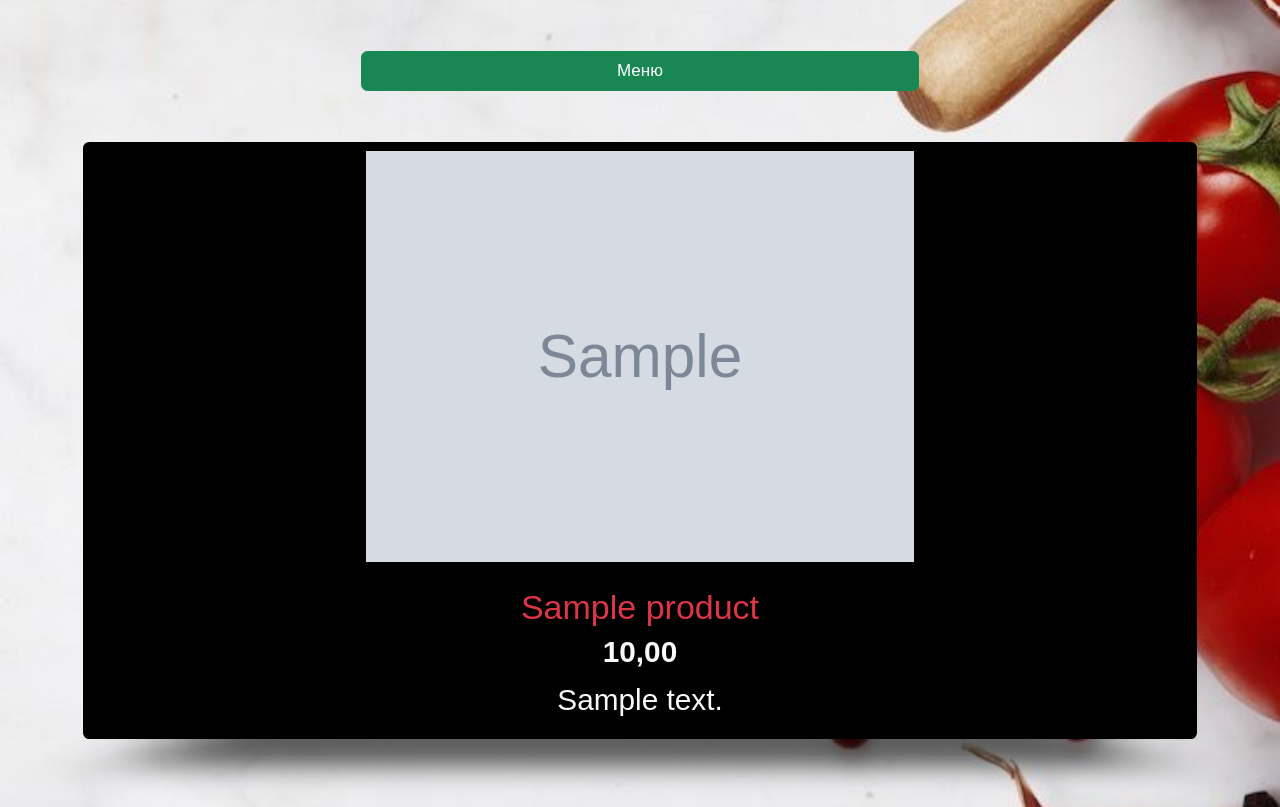
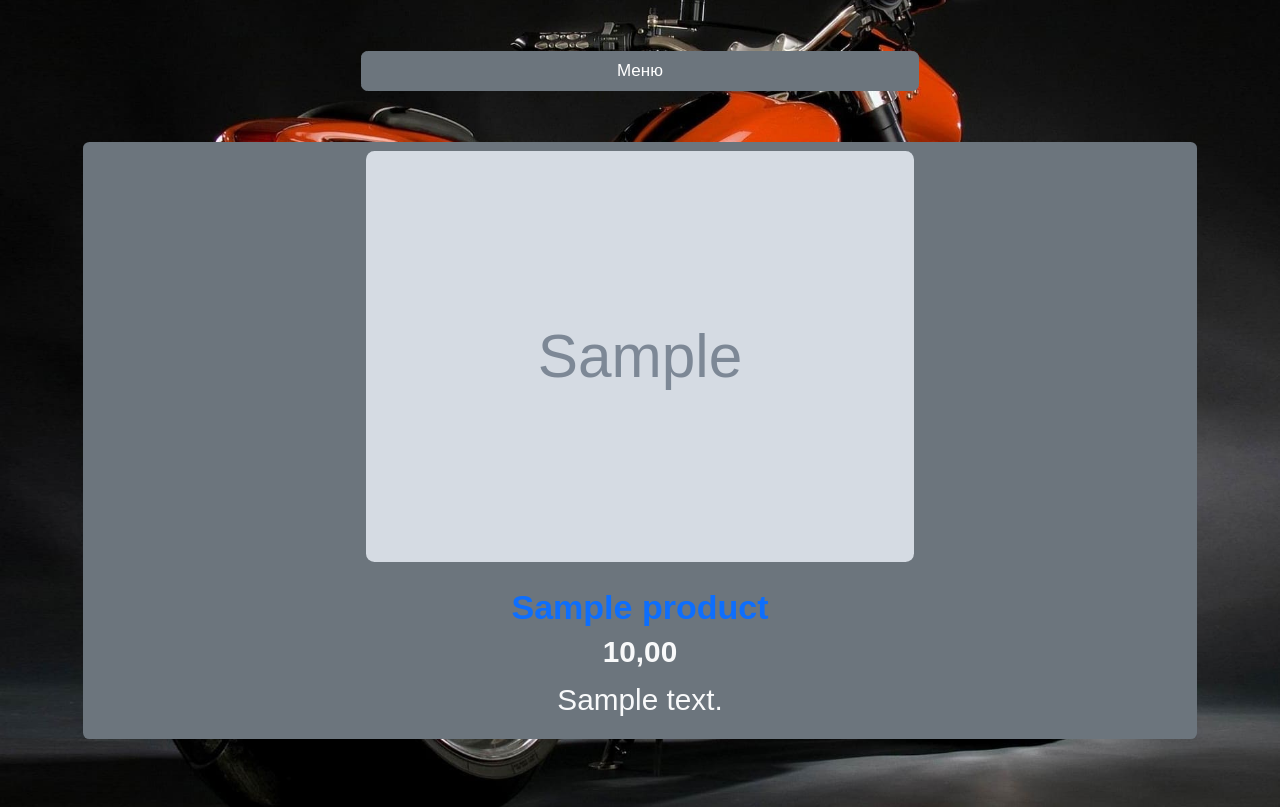
Before and after one commit to Romberto/moto-cafe, a Django app: page /1 in a window 1280 px wide. Run offline with Django 4.2, Linux system fonts and the light colour scheme; tables that the repository leaves empty hold one stand-in row (values such as "Sample post"); grey boxes marked "Sample" are stand-in pictures; some libraries are stand-ins or nearby versions.

Commit message:
замена фона

```diff
--- a/django-backend/src/category/static/category/css/category_style.css
+++ b/django-backend/src/category/static/category/css/category_style.css
@@ -1,6 +1,5 @@
 
 .main{
-    background: url("/static/category/images/kulinarnuyu.jpg");
     background-size: cover; /* Растягивает изображение на весь экран и сохраняет пропорции */
     background-position: center center; /* Выравнивание изображения по центру */
     background-repeat: no-repeat;
@@ -8,7 +7,6 @@
 }
 
 .main_menu{
-    background: url("/static/category/images/kukhnyu.jpg");
     background-size: cover; /* Растягивает изображение на весь экран и сохраняет пропорции */
     background-position: center center; /* Выравнивание изображения по центру */
     background-repeat: no-repeat;
@@ -25,3 +23,6 @@
     bottom: 0;
     left: 10px;
 }
+.sw_item{
+    background: linear-gradient(to bottom, #b4ddb4 0%,#83c783 17%,#52b152 33%,#008a00 67%,#005700 88%,#002400 100%);
+}
--- a/django-backend/src/category/static/category/js/swiper_init.js
+++ b/django-backend/src/category/static/category/js/swiper_init.js
@@ -4,7 +4,7 @@ window.addEventListener('load', function(){
     // Optional parameters
     speed: 1200,
     loop: true,
-    effect: "cube",
+    effect: "flip",
       grabCursor: true,
       cubeEffect: {
         shadow: true,
--- a/django-backend/src/category/templates/category/category_list.html
+++ b/django-backend/src/category/templates/category/category_list.html
@@ -11,7 +11,7 @@
     <title>Title</title>
 </head>
 <body>
-    <main class="main p-relative">
+    <main class="main p-relative" style="background-image: url({% static 'category/images/motofon.jpeg' %})">
         <div class="container">
             <div class="wrapper">
                 <div class="inner">
--- a/django-backend/src/category/templates/category/category_page.html
+++ b/django-backend/src/category/templates/category/category_page.html
@@ -17,10 +17,10 @@
     <title>{{title}}</title>
 </head>
 <body>
-<main class="main_menu ">
+<main class="main_menu" style="background-image: url({% static 'category/images/motofon.jpeg' %})">
 
     <div class="container pt-5 pb-5">
-        <a href="{% url 'category' %}" class="btn btn-success d-block w-50 mx-auto mb-5">Меню</a>
+        <a href="{% url 'category' %}" class="btn btn-secondary d-block w-50 mx-auto mb-5">Меню</a>
         <!--        <ul class="product_list pt-5 pb-3 ps-0">-->
         <!--            {% for item in current_page %}-->
         <!--            <li class="product_item d-flex flex-column align-items-center w-100 mb-3 mx-auto">-->
@@ -39,9 +39,9 @@
             <div class="swiper-wrapper">
                 <!-- Slides -->
                 {% for item in current_page %}
-                <div class="swiper-slide d-flex flex-column align-items-center w-100 mb-3 mx-auto bg-black rounded p-2">
-                    <img class="product_img w-50 mb-4" alt="фото продукта" src="{{item.photo_url}}"/>
-                    <p class="text-center text-danger mb-2 fs-2">{{item.title}}</p>
+                <div class="bg-secondary swiper-slide d-flex flex-column align-items-center w-100 mb-3 mx-auto rounded p-2">
+                    <img class="product_img w-50 mb-4 rounded-3" alt="фото продукта" src="{{item.photo_url}}"/>
+                    <p class="text-center text-primary fw-semibold mb-2 fs-2">{{item.title}}</p>
                     <p class="text-light mb-2 fw-semibold fs-3">{{item.price}}</p>
                     <p class="text-light lh-base mb-2 fs-3 d-inline">{{item.description}}</p>
 
--- a/django-backend/src/category/views.py
+++ b/django-backend/src/category/views.py
@@ -36,13 +36,5 @@ class CategoryItemView(View):
         title = ''
         if query_set:
             title = query_set[0]['category__title']
-        items_per_page = 10  # Количество объектов на странице
-        paginator = Paginator(query_set, items_per_page)
-        page = request.GET.get('page')  # Получение номера текущей страницы из параметра запроса
-        try:
-            current_page = paginator.page(page)
-        except EmptyPage:
-            current_page = paginator.page(1)  # Если номер страницы некорректный, отображаем первую страницу
-        except PageNotAnInteger:
-            current_page = paginator.page(1)
-        return render(request, 'category/category_page.html', {'current_page': current_page, 'title': title})
+
+        return render(request, 'category/category_page.html', {'current_page': query_set, 'title': title})
```
Also changed, not shown: django-backend/src/category/tests/test_view.py (+38 -34 lines), django-backend/src/category/static/category/images/motofon.jpeg (added).
